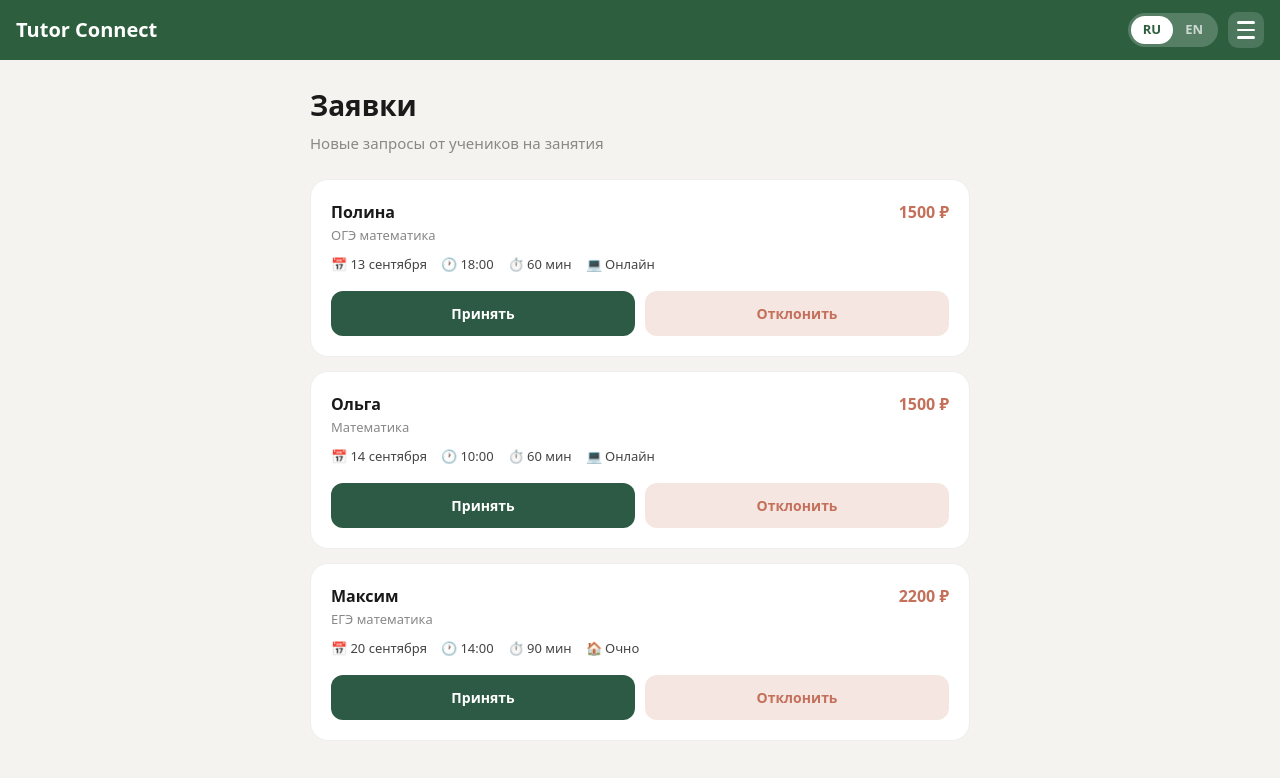
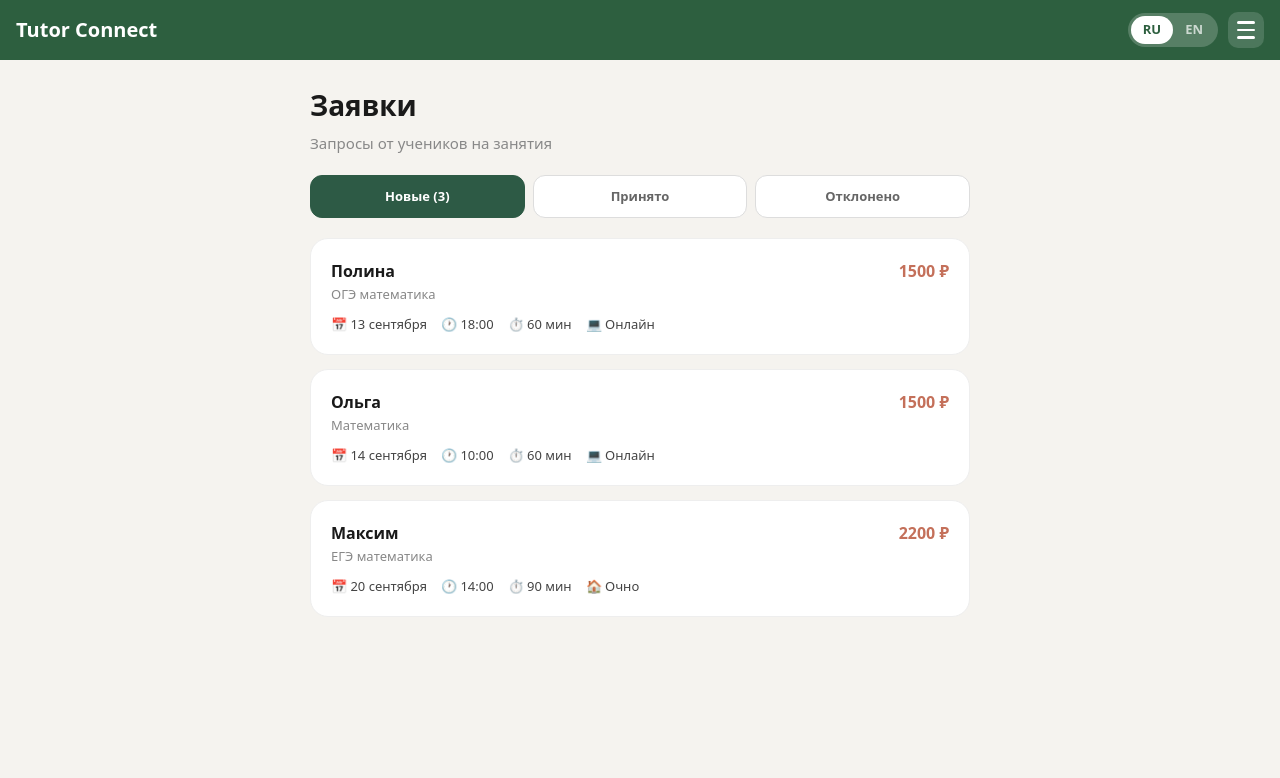
Before and after one commit to yaroslavnapril/tutor-connect, a Next.js app: page /requests in a window 1280 px wide. Shown: the top 778 px of the page. Built offline with nearby package versions, Linux system fonts and the light colour scheme.

Commit message:
Update page.tsx

```diff
--- a/app/requests/page.tsx
+++ b/app/requests/page.tsx
@@ -1,43 +1,34 @@
 'use client'
 
 import { useState, useEffect } from 'react'
-import { BOOKINGS, Booking } from '../data/bookings'
+import Link from 'next/link'
+import { Booking } from '../data/bookings'
 import { CURRENT_TUTOR_ID } from '../data/currentUser'
+import { loadAllBookings, daysSince } from '../data/bookingHelpers'
+
+const DECLINE_RECOVERY_DAYS = 3
+
+type Tab = 'pending' | 'confirmed' | 'cancelled'
 
 export default function RequestsPage() {
   const [bookings, setBookings] = useState<Booking[]>([])
+  const [tab, setTab] = useState<Tab>('pending')
   const [mounted, setMounted] = useState(false)
-
-  const loadBookings = () => {
-    const saved = localStorage.getItem('tc_bookings')
-    const custom: Booking[] = saved ? JSON.parse(saved) : []
-    const overridesSaved = localStorage.getItem('tc_booking_overrides')
-    const overrides: Record<string, Booking['status']> = overridesSaved ? JSON.parse(overridesSaved) : {}
-
-    const merged = [...custom, ...BOOKINGS].map(b =>
-      overrides[b.id] ? { ...b, status: overrides[b.id] } : b
-    )
-    setBookings(merged)
-  }
 
   useEffect(() => {
     setMounted(true)
-    loadBookings()
+    setBookings(loadAllBookings())
   }, [])
 
   if (!mounted) return null
 
-  const myPending = bookings
-    .filter(b => b.tutorId === CURRENT_TUTOR_ID && b.status === 'pending')
-    .sort((a, b) => (a.date + a.time).localeCompare(b.date + b.time))
+  const mine = bookings.filter(b => b.tutorId === CURRENT_TUTOR_ID)
 
-  const updateStatus = (id: string, status: Booking['status']) => {
-    const saved = localStorage.getItem('tc_booking_overrides')
-    const overrides: Record<string, Booking['status']> = saved ? JSON.parse(saved) : {}
-    overrides[id] = status
-    localStorage.setItem('tc_booking_overrides', JSON.stringify(overrides))
-    loadBookings()
-  }
+  const pending = mine.filter(b => b.status === 'pending').sort((a, b) => (a.date + a.time).localeCompare(b.date + b.time))
+  const confirmed = mine.filter(b => b.status === 'confirmed').sort((a, b) => (a.date + a.time).localeCompare(b.date + b.time))
+  const cancelled = mine.filter(b => b.status === 'cancelled').sort((a, b) => (b.statusChangedAt || '').localeCompare(a.statusChangedAt || ''))
+
+  const shown = tab === 'pending' ? pending : tab === 'confirmed' ? confirmed : cancelled
 
   return (
     <>
@@ -45,32 +36,44 @@ export default function RequestsPage() {
         .rq-page { background:#F5F3EF; min-height:100vh; padding-bottom:48px; }
         .rq-container { max-width:700px; margin:0 auto; padding:24px 20px; }
         .rq-title { font-size:28px; font-weight:800; margin-bottom:6px; color:#1A1A1A; }
-        .rq-subtitle { font-size:15px; color:#888; margin-bottom:24px; }
+        .rq-subtitle { font-size:15px; color:#888; margin-bottom:20px; }
+        .rq-tabs { display:flex; gap:8px; margin-bottom:20px; }
+        .rq-tab { flex:1; padding:11px 8px; border-radius:12px; border:1px solid #ddd; background:white; font-size:13px; font-weight:700; cursor:pointer; color:#666; }
+        .rq-tab.active { background:#2D5A45; color:white; border-color:#2D5A45; }
         .rq-list { display:flex; flex-direction:column; gap:14px; }
-        .rq-card { background:white; border-radius:18px; padding:20px; border:1px solid #eee; }
+        .rq-card { background:white; border-radius:18px; padding:20px; border:1px solid #eee; text-decoration:none; color:inherit; display:block; }
         .rq-top { display:flex; justify-content:space-between; align-items:flex-start; margin-bottom:10px; }
         .rq-name { font-weight:700; font-size:16px; }
         .rq-subject { font-size:13px; color:#888; margin-top:2px; }
         .rq-price { font-size:16px; font-weight:800; color:#C4705A; }
-        .rq-details { font-size:13px; color:#444; margin-bottom:16px; display:flex; gap:14px; flex-wrap:wrap; }
-        .rq-actions { display:flex; gap:10px; }
-        .rq-accept { flex:1; padding:12px; background:#2D5A45; color:white; border:none; border-radius:12px; font-size:14px; font-weight:700; cursor:pointer; }
-        .rq-accept:hover { background:#244a38; }
-        .rq-decline { flex:1; padding:12px; background:#F5E6E2; color:#C4705A; border:none; border-radius:12px; font-size:14px; font-weight:700; cursor:pointer; }
-        .rq-decline:hover { background:#f0d8d2; }
+        .rq-details { font-size:13px; color:#444; display:flex; gap:14px; flex-wrap:wrap; }
+        .rq-recovery { margin-top:10px; font-size:12px; color:#C4705A; font-weight:600; }
+        .rq-recovery.expired { color:#aaa; }
         .rq-empty { text-align:center; padding:48px 20px; color:#999; background:white; border-radius:18px; border:1px dashed #ddd; }
       `}} />
       <div className="rq-page">
         <div className="rq-container">
           <h1 className="rq-title">Заявки</h1>
-          <p className="rq-subtitle">Новые запросы от учеников на занятия</p>
+          <p className="rq-subtitle">Запросы от учеников на занятия</p>
 
-          {myPending.length === 0 ? (
-            <div className="rq-empty">Новых заявок пока нет</div>
+          <div className="rq-tabs">
+            <button className={`rq-tab ${tab === 'pending' ? 'active' : ''}`} onClick={() => setTab('pending')}>Новые {pending.length > 0 && `(${pending.length})`}</button>
+            <button className={`rq-tab ${tab === 'confirmed' ? 'active' : ''}`} onClick={() => setTab('confirmed')}>Принято</button>
+            <button className={`rq-tab ${tab === 'cancelled' ? 'active' : ''}`} onClick={() => setTab('cancelled')}>Отклонено</button>
+          </div>
+
+          {shown.length === 0 ? (
+            <div className="rq-empty">
+              {tab === 'pending' && 'Новых заявок пока нет'}
+              {tab === 'confirmed' && 'Пока нет принятых заявок'}
+              {tab === 'cancelled' && 'Пока нет отклонённых заявок'}
+            </div>
           ) : (
             <div className="rq-list">
-              {myPending.map(b => (
-                <div key={b.id} className="rq-card">
+              {shown.map(b => {
+                const daysLeft = b.statusChangedAt ? DECLINE_RECOVERY_DAYS - daysSince(b.statusChangedAt) : DECLINE_RECOVERY_DAYS
+                return (
+                  <Link key={b.id} href={`/requests/detail?id=${b.id}`} className="rq-card">
                     <div className="rq-top">
                       <div>
                         <div className="rq-name">{b.studentName}</div>
@@ -84,12 +87,14 @@ export default function RequestsPage() {
                       <span>⏱ {b.duration} мин</span>
                       <span>{b.format === 'online' ? '💻 Онлайн' : '🏠 Очно'}</span>
                     </div>
-                  <div className="rq-actions">
-                    <button className="rq-accept" onClick={() => updateStatus(b.id, 'confirmed')}>Принять</button>
-                    <button className="rq-decline" onClick={() => updateStatus(b.id, 'cancelled')}>Отклонить</button>
+                    {tab === 'cancelled' && (
+                      <div className={`rq-recovery ${daysLeft <= 0 ? 'expired' : ''}`}>
+                        {daysLeft > 0 ? `Можно ещё принять — осталось ${daysLeft} дн.` : 'Срок восстановления истёк'}
                       </div>
-                </div>
-              ))}
+                    )}
+                  </Link>
+                )
+              })}
             </div>
           )}
         </div>
```
Lines whose indentation alone changed are shown as unchanged.
